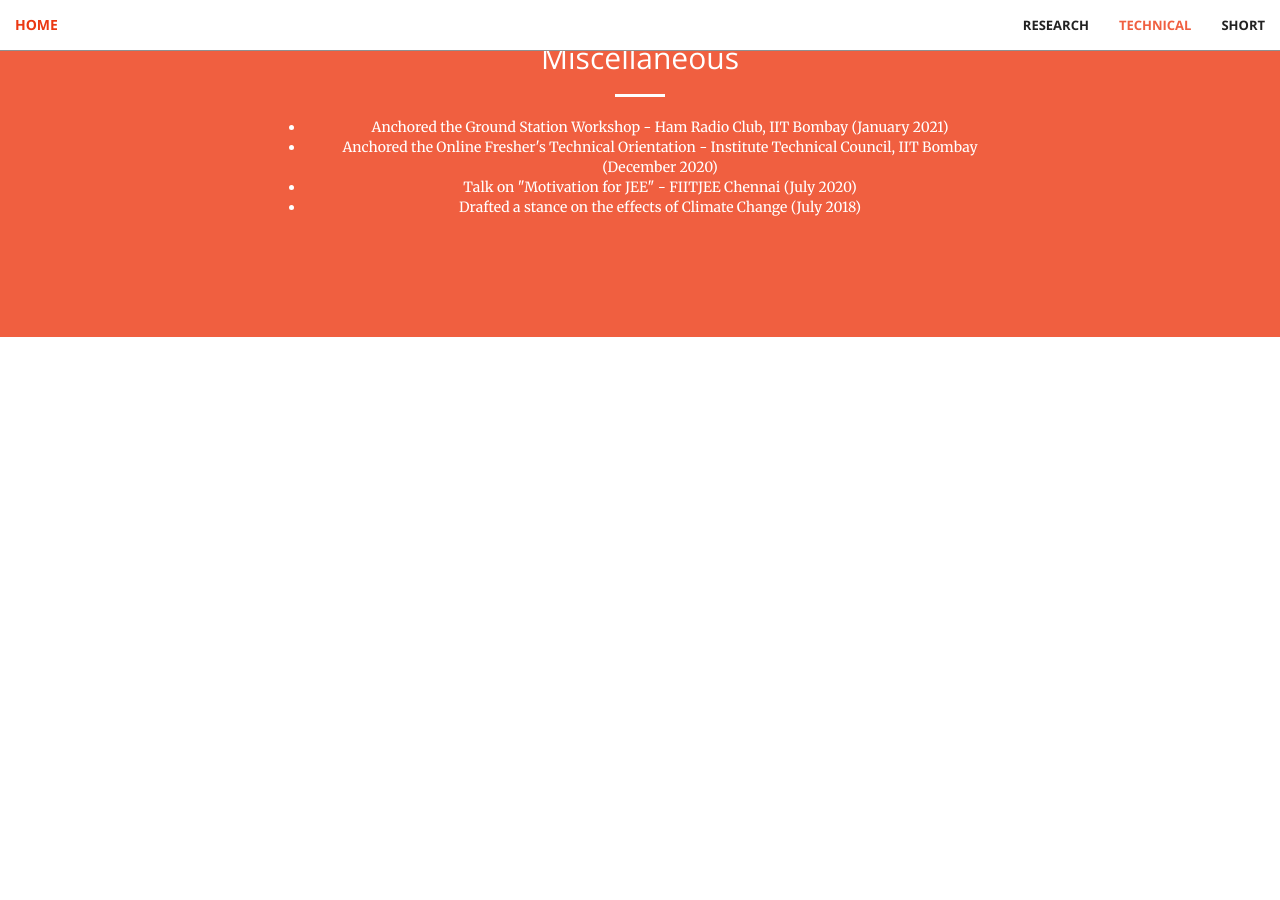
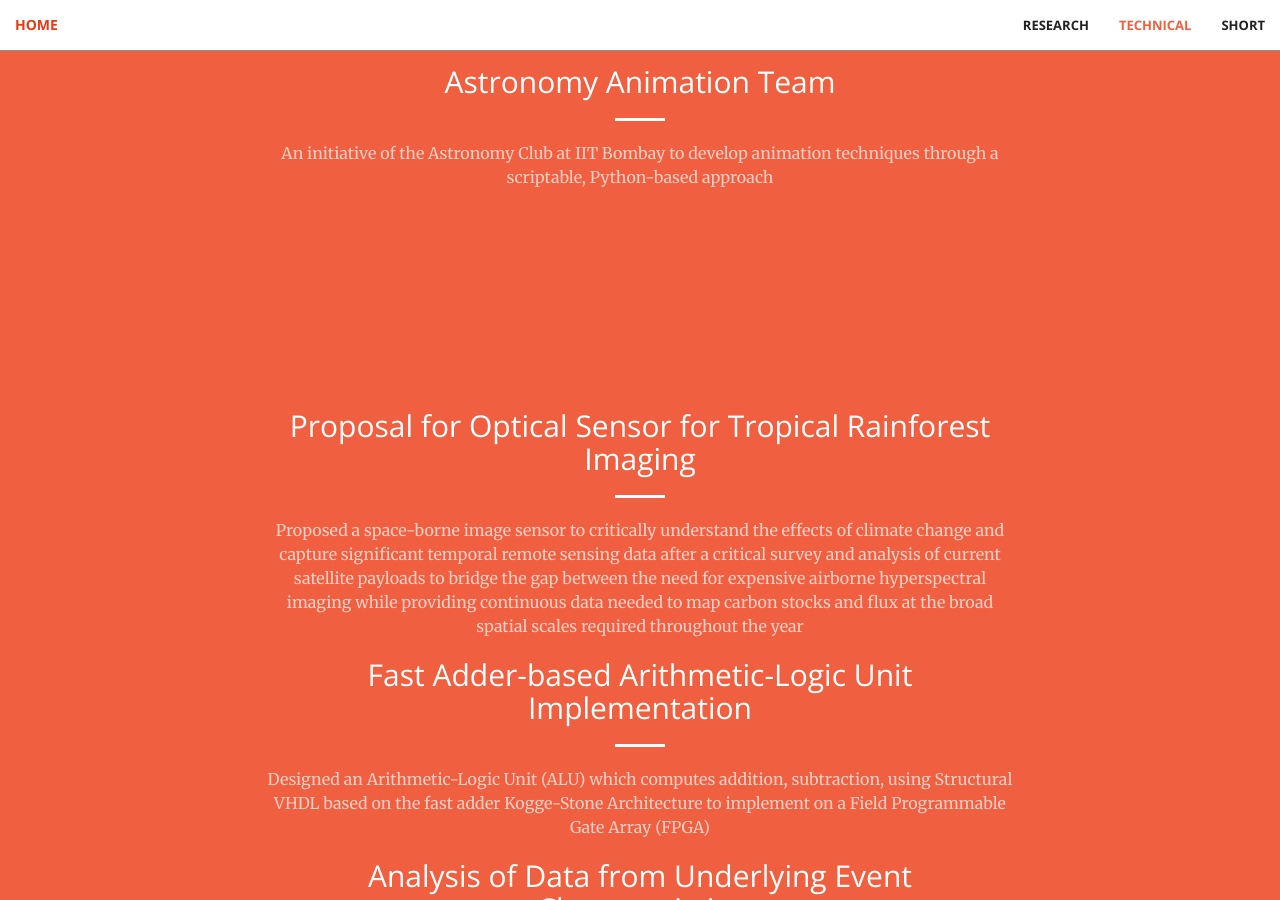
Before and after one commit to aravindbharathi/aravindbharathi.github.io, a Jekyll site: the page projects/index.html, which Jekyll copies as it is, in a window 1280 px wide and 900 px high, scrolled down 1727 px. Built offline with Jekyll 4.4.1, drawn with Linux system fonts in a browser that asks for light colours; before the commit the page ends 2064 px from its top, so only the background shows below that; some of the changed text lies outside the part shown.

Commit message:
Update index.html

```diff
--- a/projects/index.html
+++ b/projects/index.html
@@ -165,22 +165,68 @@
                     <h2 class="section-heading">Student Satellite Program</h2>
                     <hr class="light">
                     <p class="text-faded">
-                      A 70 member student team dedicated to the vision of making IITB a centre of excellence in space technology. I am a part of the Electrical Subsystem
+                      A 70 member student team dedicated to the vision of making IITB a centre of excellence in space technology.
+                      I am a part of the Electrical Subsystem of the Star Tracker-based Attitude Determination System.
                       <ul align = "left">
                         <li>Image Processing, Systems Engineering, CAD Designing, Hardware Descriptions, Data Structures</li>
                         <li>Feature Detection and Matching Algorithms, Range Searching Algorithms</li>
                       </ul>
                     </p>
                     <!--a href="#stuff" class="btn btn-default btn-xl">What else?</a-->
-                    <h2 class="section-heading">Miscellaneous</h2>
+                    <h2 class="section-heading">Astronomy Animation Team</h2>
                     <hr class="light">
                     <p class="text-faded">
-                      <ul>
-                        <li>Anchored the Ground Station Workshop - Ham Radio Club, IIT Bombay (January 2021)</li>
-                        <li>Anchored the Online Fresher's Technical Orientation - Institute Technical Council, IIT Bombay (December 2020)</li>
-                        <li>Talk on "Motivation for JEE" - FIITJEE Chennai (July 2020)</li>
-                        <li>Drafted a stance on the effects of Climate Change (July 2018)</li>
-                      </ul>
+                      An initiative of the Astronomy Club at IIT Bombay to develop animation techniques through a scriptable, Python-based approach
+                    </p>
+                </div>
+            </div>
+        </div>
+    </section>
+
+    <section class="bg-primary" id="research">
+        <div class="container">
+            <div class="row">
+                <div class="col-lg-8 col-lg-offset-2 text-center">
+                    <h2 class="section-heading">Proposal for Optical Sensor for Tropical Rainforest Imaging</h2>
+                    <hr class="light">
+                    <p class="text-faded">
+                      Proposed a space-borne image sensor to critically understand the effects of climate change and capture
+                      significant temporal remote sensing data after a critical survey and analysis of current satellite payloads
+                      to bridge the gap between the need for expensive airborne hyperspectral imaging while providing continuous
+                      data needed to map carbon stocks and flux at the broad spatial scales required throughout the year
+                    </p>
+                    <h2 class="section-heading">Fast Adder-based Arithmetic-Logic Unit Implementation</h2>
+                    <hr class="light">
+                    <p class="text-faded">
+                      Designed an Arithmetic-Logic Unit (ALU) which computes addition, subtraction,
+                      using Structural VHDL based on the fast adder Kogge-Stone Architecture to implement on a Field Programmable Gate Array (FPGA)
+                    </p>
+                    <h2 class="section-heading">Analysis of Data from Underlying Event Characteristics</h2>
+                    <hr class="light">
+                    <p class="text-faded">
+                      Analysed 5.5 Gigabytes of data generated from over 2 million underlying event characteristics from
+                      charged particles in p − p collisions, using a proprietary particle physics data analysis tool called ROOT.
+                      Particles, which are observed as tracks in the detector and the leading track is the direction of the track along the
+                      particle with the highest momentum, were classified based on its rapidity for different multiplicity classes.
+                      The number of particles emitted in each event is given by the multiplicity class.
+                    </p>
+                    <h2 class="section-heading">Motion-based Handwriting Recognition System</h2>
+                    <hr class="light">
+                    <p class="text-faded">
+                      Modelled a novel method of input to enable writing in air or any surface as part of a team of 4 members as part of the Insitute Technical Summer Project over
+                      the course of the summer of 2020
+                    </p>
+                    <h2 class="section-heading">General Astronomy</h2>
+                    <hr class="light">
+                    <p class="text-faded">
+                      A reading project taken under the guidance of a mentor wherein I made a report containing an overview of the Big Bang theory, its foundation and
+                      observational support. I also performed some scientific computing in Astronomy on datafiles of images taken in outer space using astropy
+                    </p>
+                    <h2 class="section-heading">XLR8</h2>
+                    <hr class="light">
+                    <p class="text-faded">
+                      Assembled a Bluetooth controlled bot capable of dodging obstacles and navigating a challenging circuit
+                      having implemented the electrical and mechanical aspects of it that includes a differential driving mechanism
                     </p>
                 </div>
             </div>
```
Also changed, not shown: other parts of projects/index.html (+1 -1 lines).
